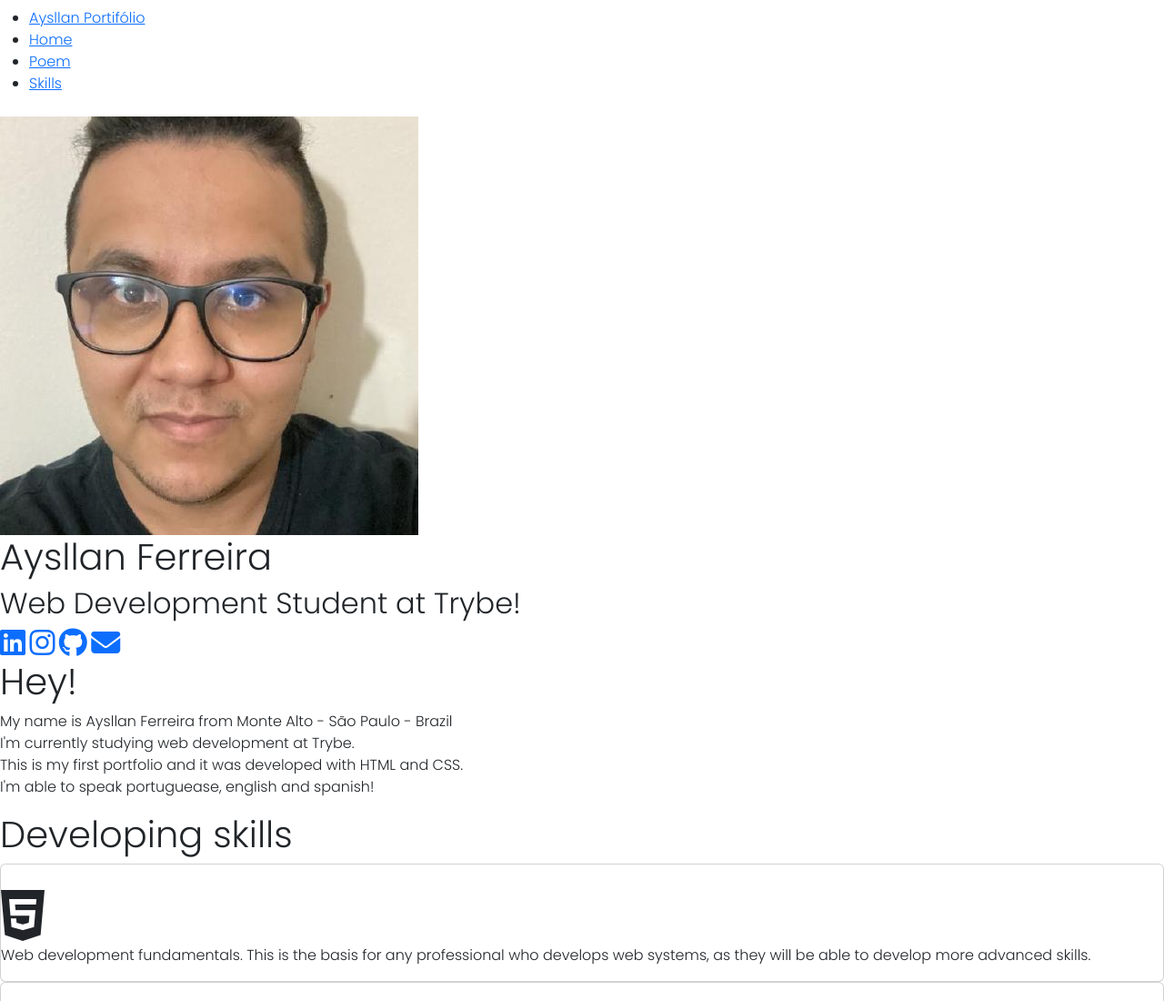
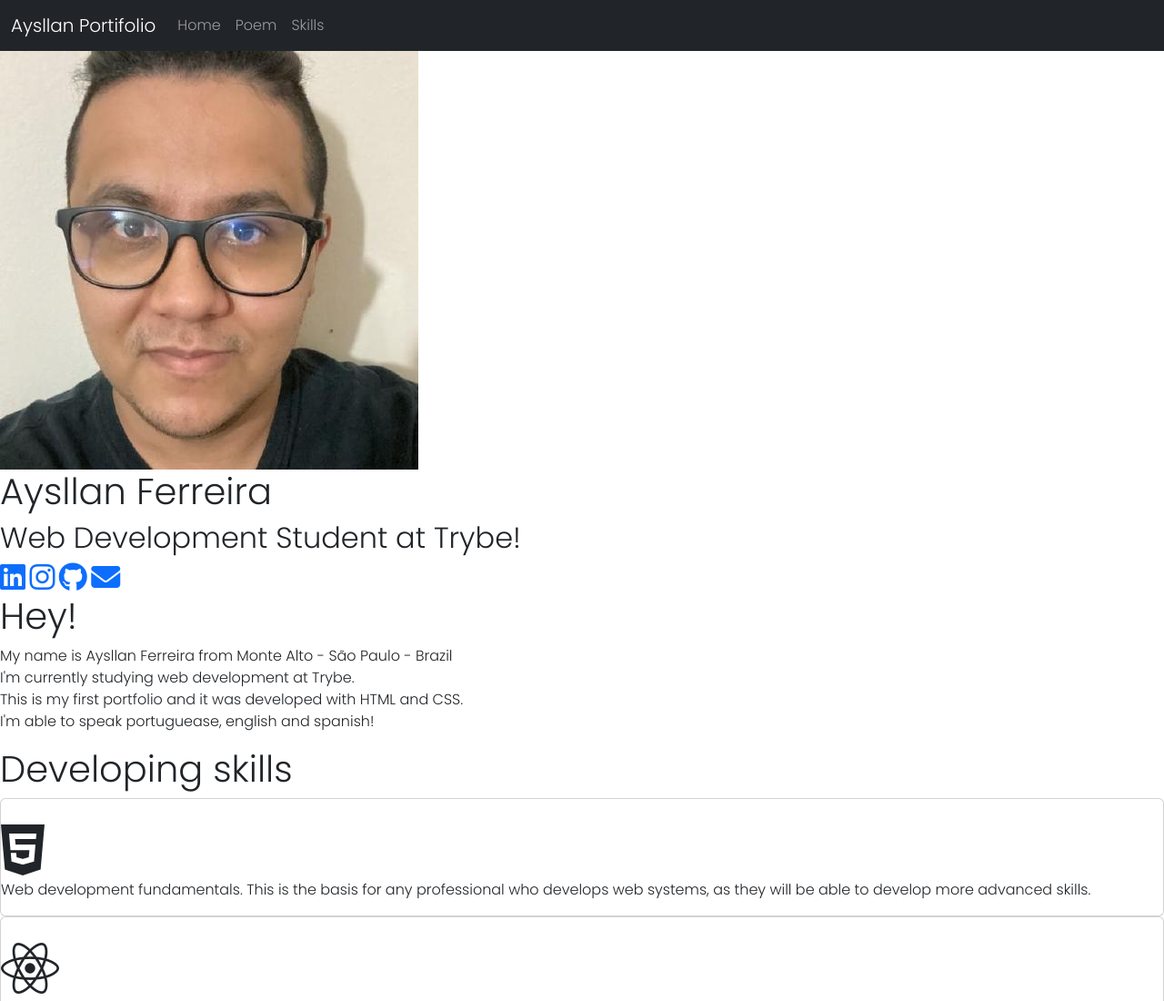
Before and after one commit to aysllanferreira/aysllanferreira.github.io, a website: page index.html in a window 1280 px wide. Shown: the top 1100 px of the page at 91% size. Drawn offline with nearby package versions, Linux system fonts and the light colour scheme.

Commit message:
Navbar implementada

```diff
--- a/index.html
+++ b/index.html
@@ -22,13 +22,20 @@
     <link rel="stylesheet" href="./css/styles.css" />
   </head>
   <body>
-    <nav class="navbar">
-        <ul class="nav-list">
-            <li class="nav-item brand"><a href="#">Aysllan Portifólio</a></li>
-            <li class="nav-item"><a href="#">Home</a></li>
-            <li class="nav-item"><a href="#">Poem</a></li>
-            <li class="nav-item"><a href="#">Skills</a></li>
-        </ul>
+    <nav class="navbar navbar-expand-lg navbar-dark bg-dark">
+      <div class="container-fluid">
+        <a class="navbar-brand" href="#">Aysllan Portifolio</a>
+        <button class="navbar-toggler" type="button" data-bs-toggle="collapse" data-bs-target="#navbarNav" aria-controls="navbarNav" aria-expanded="false" aria-label="Toggle navigation">
+          <span class="navbar-toggler-icon"></span>
+        </button>
+        <div class="collapse navbar-collapse" id="navbarNav">
+          <ul class="navbar-nav">
+            <li class="nav-item"><a class="nav-link" href="#">Home</a></li>
+            <li class="nav-item"><a class="nav-link" href="#">Poem</a></li>
+            <li class="nav-item"><a class="nav-link" href="#">Skills</a></li>
+          </ul>
+        </div>
+      </div>
     </nav>
 
     <!--Home-->
```
